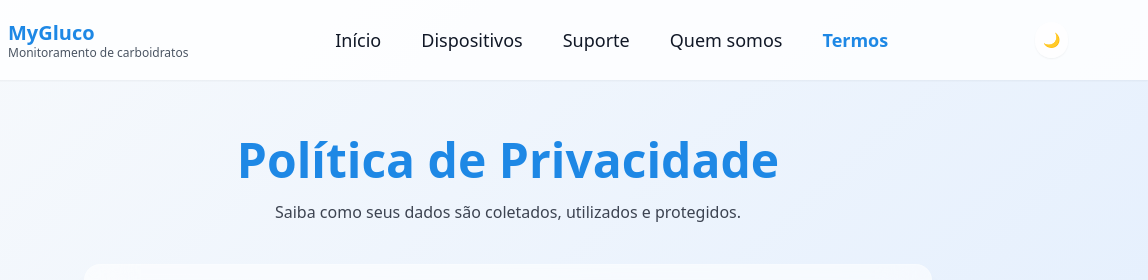
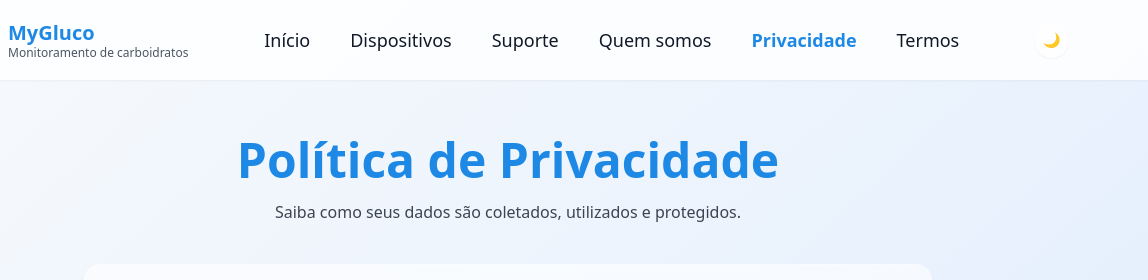
Before and after one commit to Ismaelmourakeys/SiteMygluco, a website: page Sub-paginas/Privacidade.html in a window 1280 px wide. Shown: the top 280 px of the page, 132-1280 px from the left. Drawn offline with nearby package versions, Linux system fonts and the light colour scheme.

Commit message:
Atualizações na aba de menu de termos e privacidade

```diff
--- a/Sub-paginas/Privacidade.html
+++ b/Sub-paginas/Privacidade.html
@@ -66,7 +66,8 @@
                 <li><a href="Dispositivos.html" class="hover:text-mgBlue dark:hover:text-mgBlue">Dispositivos</a></li>
                 <li><a href="Suporte.html" class="hover:text-mgBlue dark:hover:text-mgBlue">Suporte</a></li>
                 <li><a href="Sobrenos.html" class="hover:text-mgBlue dark:hover:text-mgBlue">Quem somos</a></li>
-                <li><a href="Termo.html" class="text-mgBlue dark:text-mgBlue font-semibold">Termos</a></li>
+                <li><a href="Privacidade.html" class="text-mgBlue dark:text-mgBlue font-semibold">Privacidade</a></li>
+                <li><a href="Termos.html" class="hover:text-mgBlue dark:hover:text-mgBlue">Termos</a></li>
             </ul>
 
             <!-- Dark Mode -->
```
Also changed, not shown: Sub-paginas/Termos.html (+1 -0 lines).
